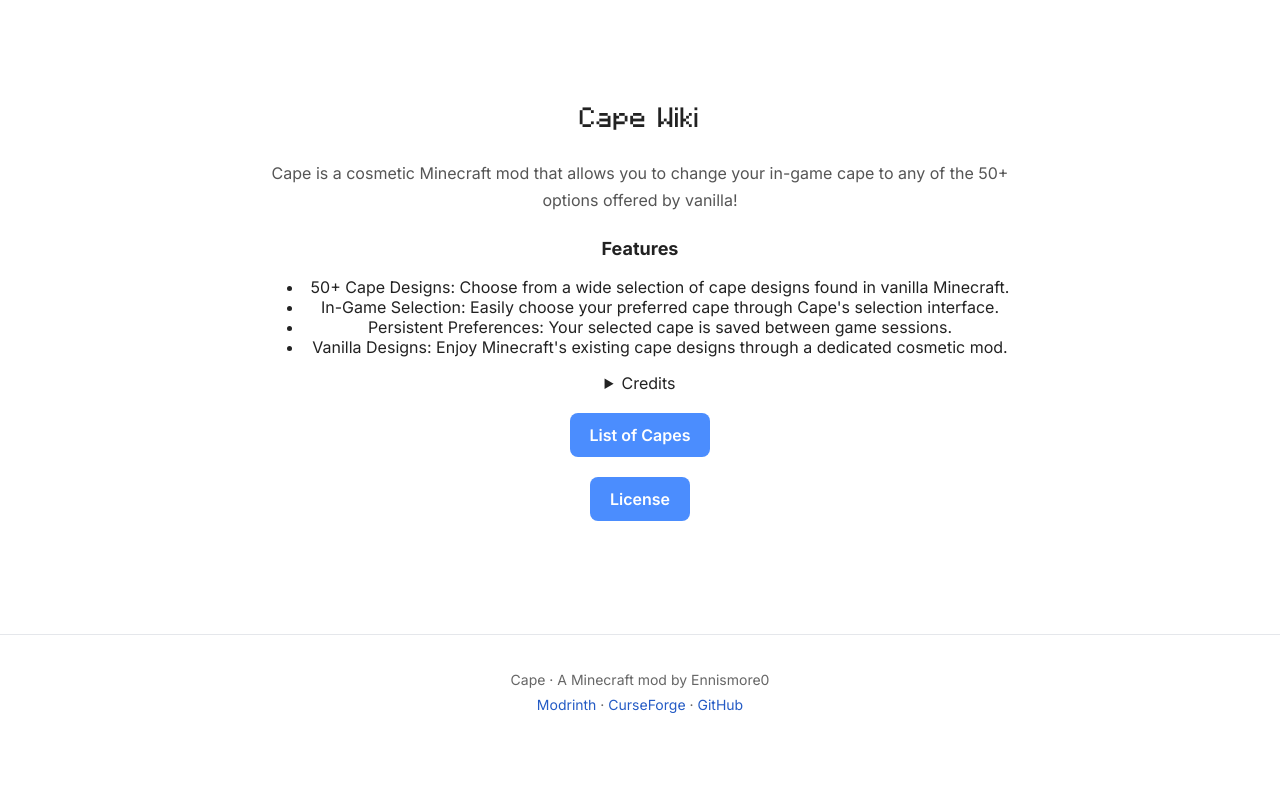
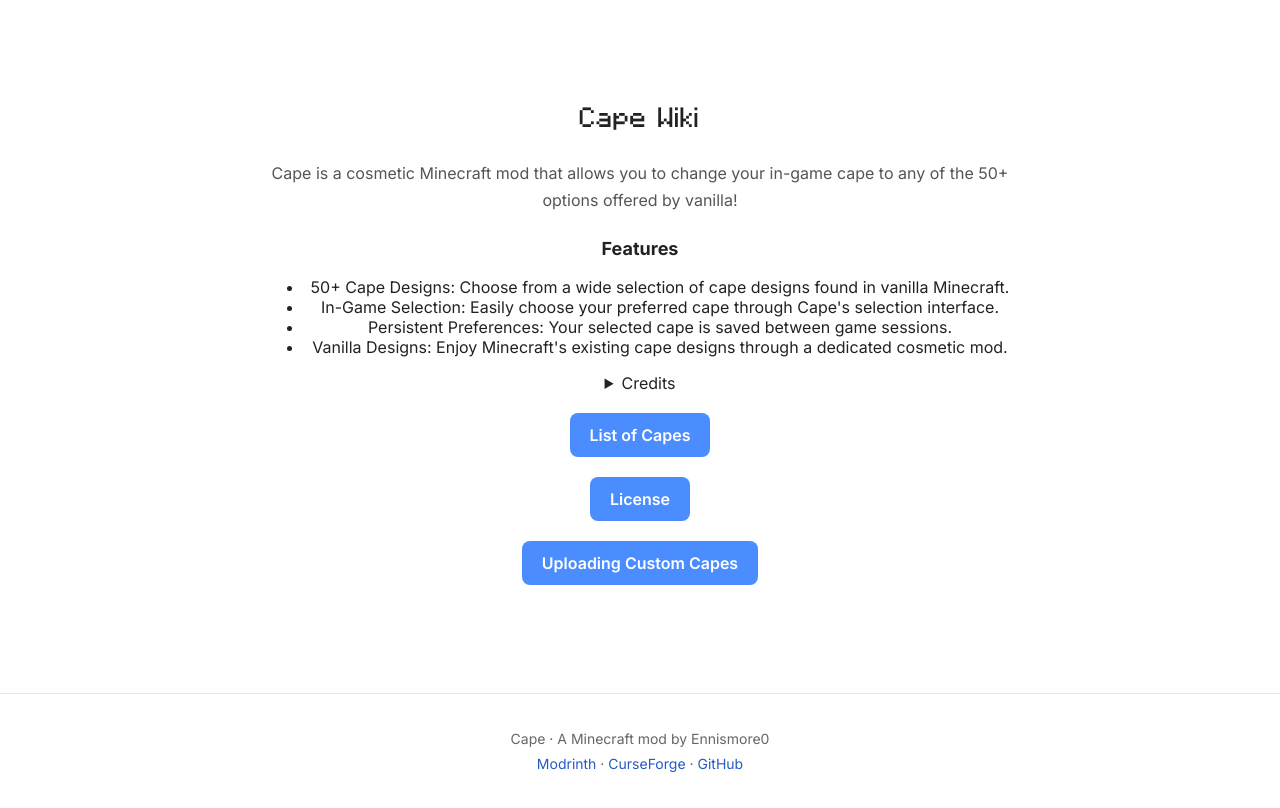
Before and after one commit to Ennismore0/ennismore0.github.io, a plain HTML site: page wiki/wiki.html in a window 1280 px wide. Shown: the part 86-894 px from the top of the page. Before the commit the page ends 835 px from the top, so only its background shows below. Drawn offline with Linux system fonts and the light colour scheme.

Commit message:
Update wiki.html

```diff
--- a/wiki/wiki.html
+++ b/wiki/wiki.html
@@ -46,6 +46,13 @@
             <a href="../learn-more/license.html" class="button button-primary">
                 License
             </a>
+
+            <br>
+            <br>
+
+            <a href="uploading-custom-capes.html" class="button button-primary">
+                Uploading Custom Capes
+            </a>
         </section>
     </main>
 
```
